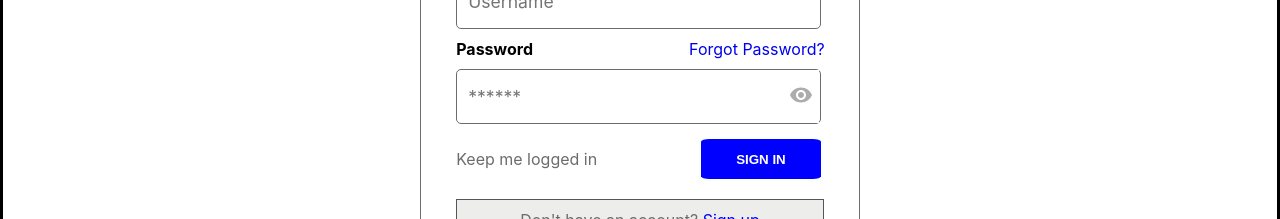
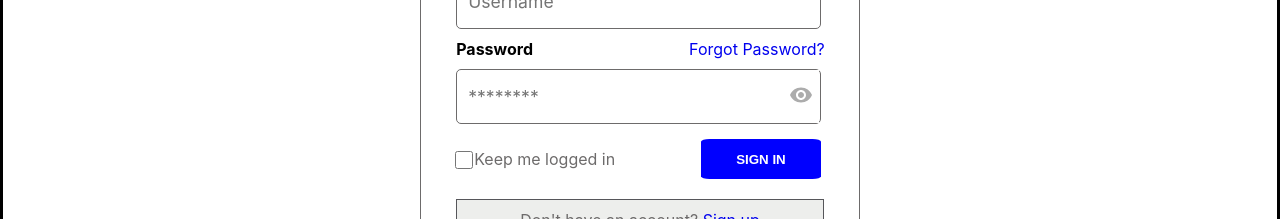
Before and after one commit to atenidegbeolanrewaju/bookworm, a React (Create React App) app: page /signin in a window 1280 px wide. Shown: the part 310-529 px from the top of the page. Built offline with nearby package versions, Linux system fonts and the light colour scheme.

Commit message:
logged-in checkbox

```diff
--- a/src/components/login.js
+++ b/src/components/login.js
@@ -25,7 +25,7 @@ const Login = () => {
               <a href='#' className='social-pw pw-label-right'>Forgot Password?</a>
             </div>
             <div className='input-field'>
-              <input type={isRevPass ? 'text' : 'password'} placeholder='******' onChange={e => setPass(e.target.value)} className='pwPH'/>
+              <input type={isRevPass ? 'text' : 'password'} placeholder='********' onChange={e => setPass(e.target.value)} className='pwPH'/>
               <button className='btnPV' type='button' onClick={() => setIsRevPass(prevState => !prevState)}>
                 {isRevPass ? <ShowOffIcon/> : <ShowIcon/>}
                 </button>
@@ -33,7 +33,7 @@ const Login = () => {
              </div>
             <div className='login-info'>
               <div className='logged-in'>
-                <i className=''></i>
+                <input type='checkbox' className='' />
                 <p>Keep me logged in</p>
               </div>
                 <div className='btn-div'><button type='button' className='btn solid'>Sign In</button></div>
--- a/src/components/signup.js
+++ b/src/components/signup.js
@@ -30,7 +30,7 @@ const Signup = () => {
               {/* <a href='#' className='social-pw pw-label-right'>Forgot Password?</a> */}
             </div>
             <div className='input-field'>
-              <input type={isRevPass ? 'text' : 'password'} placeholder='******' onChange={e => setPass(e.target.value)} className='pwPH'/>
+              <input type={isRevPass ? 'text' : 'password'} placeholder='********' onChange={e => setPass(e.target.value)} className='pwPH'/>
               <button className='btnPV' type='button' onClick={() => setIsRevPass(prevState => !prevState)}>
                 {isRevPass ? <ShowOffIcon/> : <ShowIcon/>}
                 </button>
--- a/src/index.css
+++ b/src/index.css
@@ -218,6 +218,12 @@ h4 a {
 
 }
 
+.logged-in input {
+  width: 20px;
+  margin-top: 1.5px ;
+  margin-left: -2px;
+}
+
 .btn-div {
   width: 315px;
   display: flex;
@@ -241,6 +247,7 @@ h4 a {
   font-weight: bold;
   text-transform: uppercase;
   margin: 5px 0;
+  cursor: pointer;
 }
 
 .btn:hover {
```
